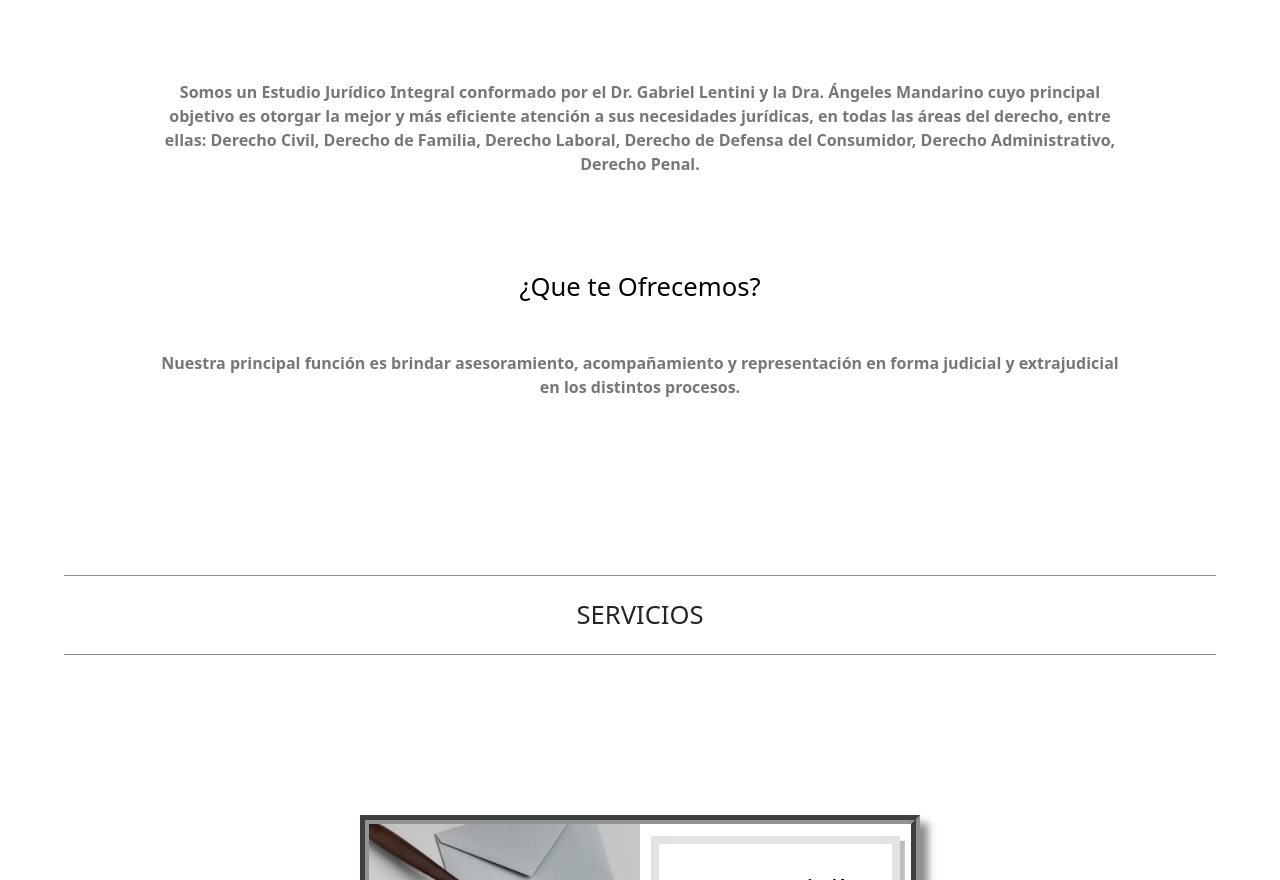
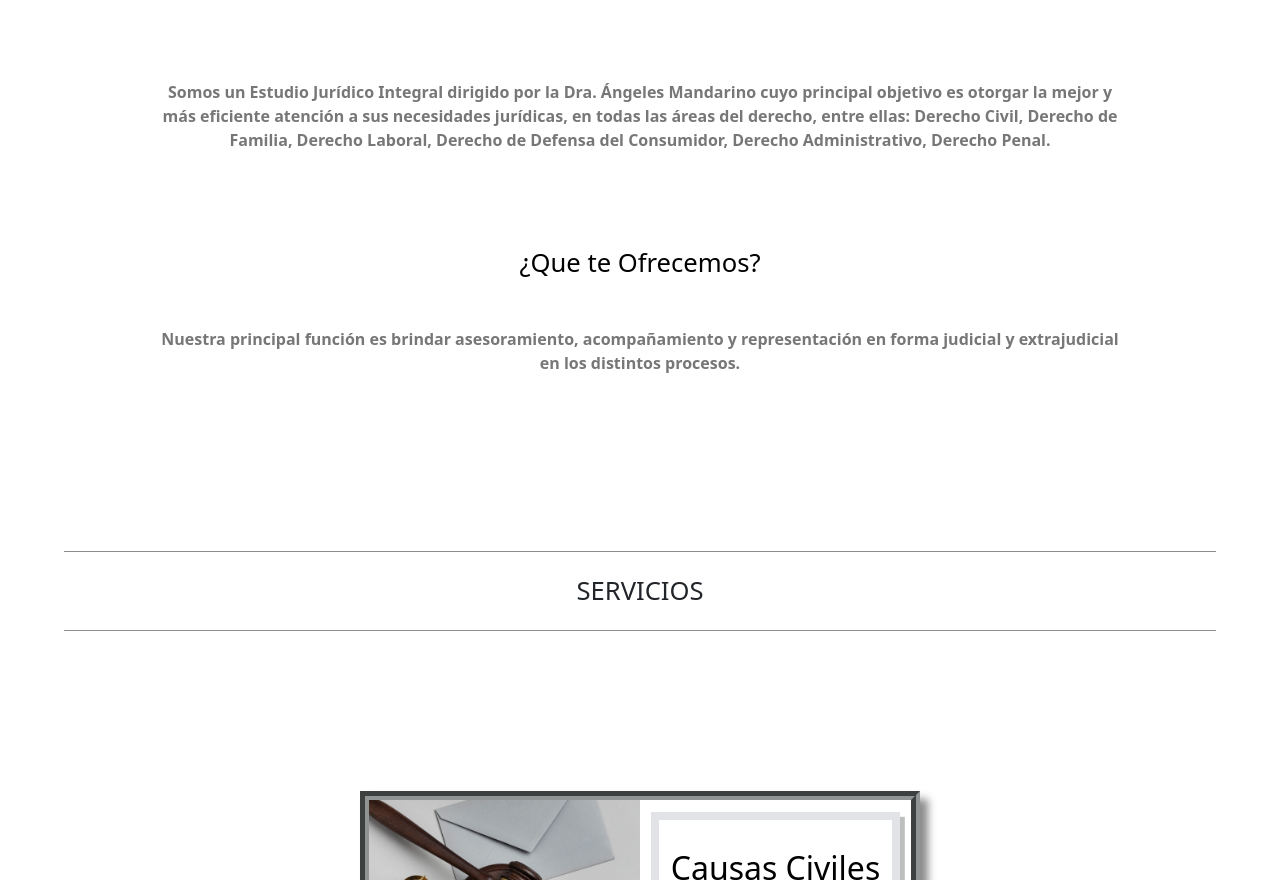
Before and after one commit to LucianoGilobert/CODER, a plain HTML site: page index.html in a window 1280 px wide. Shown: the part 1120-2000 px from the top of the page. Drawn offline with nearby package versions, Linux system fonts and the light colour scheme; a web font is replaced by a local one.

Commit message:
text-fix-full

```diff
--- a/index.html
+++ b/index.html
@@ -5,7 +5,7 @@
     <meta charset="UTF-8">
     <meta http-equiv="X-UA-Compatible" content="IE=edge">
     <meta name="viewport" content="width=device-width, initial-scale=1.0">
-    <title>L.M Abogados</title>
+    <title>A.M Abogados</title>
     <!-- Boostrap -->
     <link href="https://cdn.jsdelivr.net/npm/bootstrap@5.3.0-alpha3/dist/css/bootstrap.min.css" rel="stylesheet"
         integrity="sha384-KK94CHFLLe+nY2dmCWGMq91rCGa5gtU4mk92HdvYe+M/SXH301p5ILy+dN9+nJOZ" crossorigin="anonymous">
@@ -63,7 +63,7 @@
         <h2 class="nosotros__h">¿Quienes Somos?</h2>
     </div>
     <did class="nosotros__main">
-        <p class="nosotros__p">Somos un Estudio Jurídico Integral conformado por el Dr. Gabriel Lentini y la Dra.
+        <p class="nosotros__p">Somos un Estudio Jurídico Integral dirigido por la Dra.
             Ángeles Mandarino cuyo principal objetivo es otorgar la mejor y más eficiente atención a sus necesidades
             jurídicas, en todas las áreas del derecho, entre ellas: Derecho Civil, Derecho de Familia, Derecho
             Laboral, Derecho de Defensa del Consumidor, Derecho Administrativo, Derecho Penal.
```
